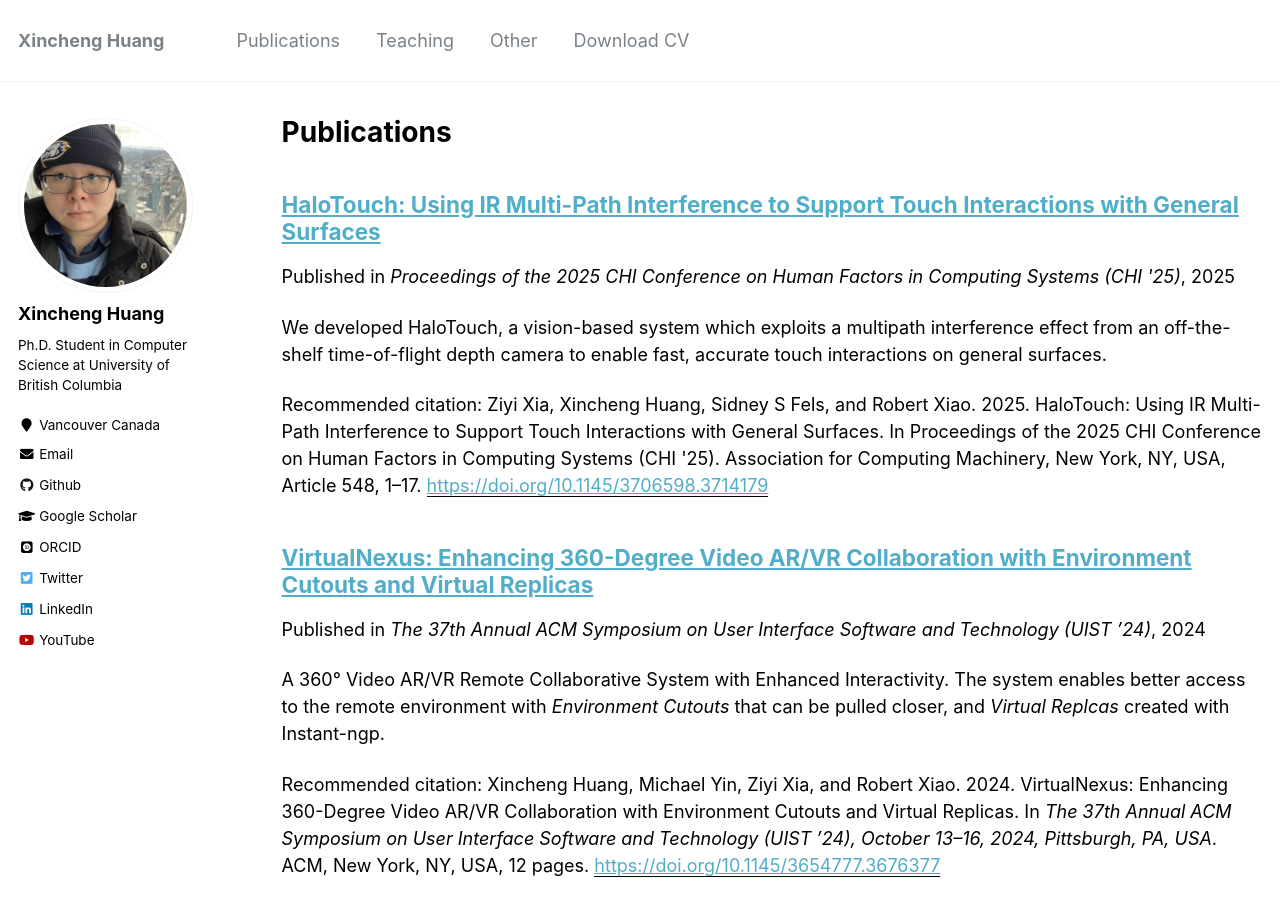
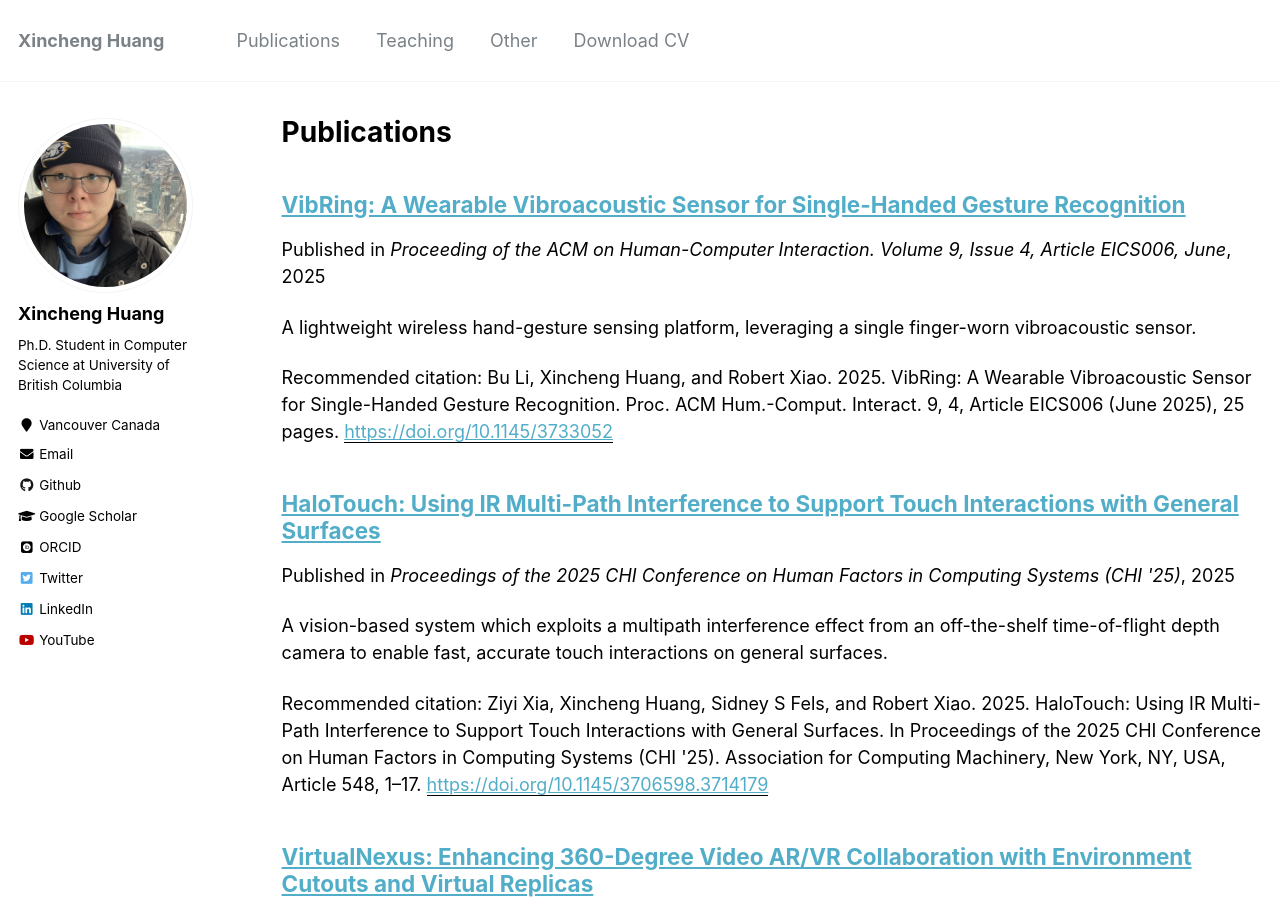
Before and after one commit to Peter-Pater/peter-pater.github.io, a Jekyll site: the page built from _pages/publications.md, in a window 1280 px wide and 900 px high. Built offline with Jekyll 4.4.1, drawn with Linux system fonts in a browser that asks for light colours; some web fonts are replaced.

Commit message:
add VibRing and other minor updates

```diff
--- a/_publications/5-halotouch.md
+++ b/_publications/5-halotouch.md
@@ -2,7 +2,7 @@
 title: "HaloTouch: Using IR Multi-Path Interference to Support Touch Interactions with General Surfaces"
 collection: publications
 permalink: /publications/halotouch
-excerpt: "We developed HaloTouch, a vision-based system which exploits a multipath interference effect from an off-the-shelf time-of-flight depth camera to enable fast, accurate touch interactions on general surfaces."
+excerpt: "A vision-based system which exploits a multipath interference effect from an off-the-shelf time-of-flight depth camera to enable fast, accurate touch interactions on general surfaces."
 date: 2025-05-08
 venue: "Proceedings of the 2025 CHI Conference on Human Factors in Computing Systems (CHI '25)"
 paperurl: 'https://doi.org/10.1145/3706598.3714179'
--- /dev/null
+++ b/_publications/6-vibring.md
@@ -0,0 +1,32 @@
+---
+title: "VibRing: A Wearable Vibroacoustic Sensor for Single-Handed Gesture Recognition"
+collection: publications
+permalink: /publications/vibring
+excerpt: "A lightweight wireless hand-gesture sensing platform, leveraging a single finger-worn vibroacoustic sensor."
+date: 2025-06-27
+venue: "Proceeding of the ACM on Human-Computer Interaction. Volume 9, Issue 4, Article EICS006, June"
+paperurl: 'https://doi.org/10.1145/3733052'
+citation: "Bu Li, Xincheng Huang, and Robert Xiao. 2025. VibRing: A Wearable Vibroacoustic Sensor for Single-Handed Gesture Recognition. Proc. ACM Hum.-Comput. Interact. 9, 4, Article EICS006 (June 2025), 25 pages."
+---
+<b>Abstract</b>: Single-handed gestures offer rapid and intuitive interactions for input in interactive applications ranging from
+smartwatches and phones to augmented reality. Past research has explored using computer vision or inertial
+measurement units (IMUs) to sense such gestures, but these sensing modalities can be variously subject to
+occlusion, high power consumption, or sensitivity to random motion. In this work, we explore passively
+detecting the vibroacoustic signature of subtle single-handed gestures through a wearable piezoelectric
+sensor, providing a robust, low-power sensing modality. We present (1) a hand-gesture design framework
+encompassing a large set of subtle, rapid single-handed gestures which balance comfort and vibroacoustic
+distinguishability, (2) VibRing, a lightweight wireless hand-gesture sensing platform, leveraging a single
+finger-worn vibroacoustic sensor, and (3) a multifaceted system evaluation where we consider several aspects: general usability, tolerance to variance, user adaptability, and extended usage. Our results demonstrate
+that VibRing can support an 11-gesture set with a general accuracy of 94.2% and low-performance variance
+across multiple days (90.2% accuracy in cross-day validation). To support a new user, VibRing requires only
+10 minutes of training data to achieve an accuracy of 92.7%. We also tested the extended use of VibRing
+in an office study where users performed periodic gesture inputs during typical office tasks with real-time
+classification, achieving a true-positive rate of 90.9%. Finally, to demonstrate the utility of VibRing, we present
+three examples of applications which benefit from our subtle gesture interactions.
+<br/>
+
+**Paper**: [DOWNLOAD PDF](/files/6-vibring.pdf){:target="_blank"}
+
+<b>Demo</b>:
+<iframe width="560" height="315" src="https://www.youtube.com/embed/egsjUOrqUgc?si=sjr9T6iusCLEjd11" title="YouTube video player" frameborder="0" allow="accelerometer; autoplay; clipboard-write; encrypted-media; gyroscope; picture-in-picture; web-share" referrerpolicy="strict-origin-when-cross-origin" allowfullscreen></iframe>
+<br/>
```
Also changed, not shown: _pages/about.md (+3 -3 lines), 2 other files.
